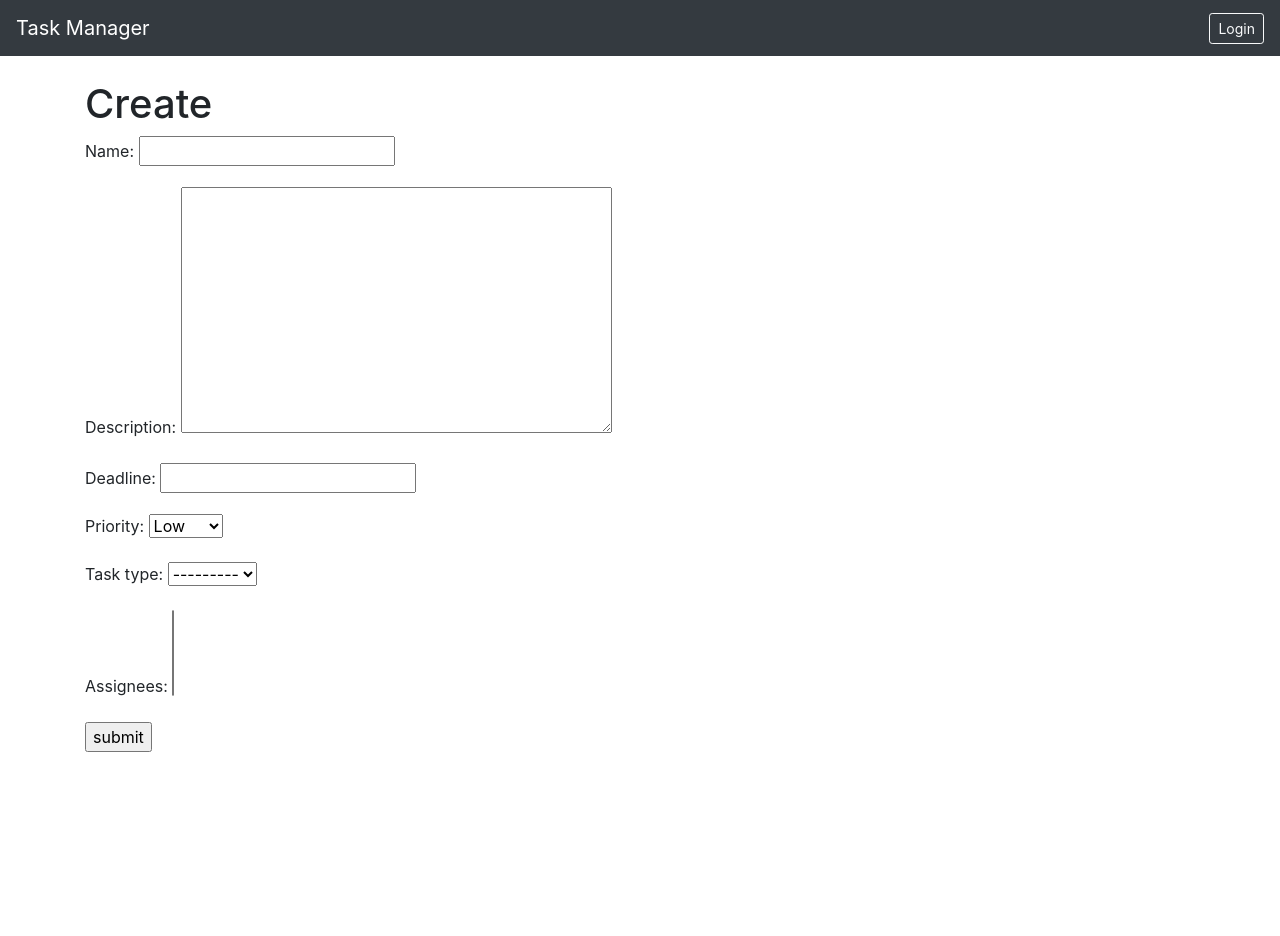
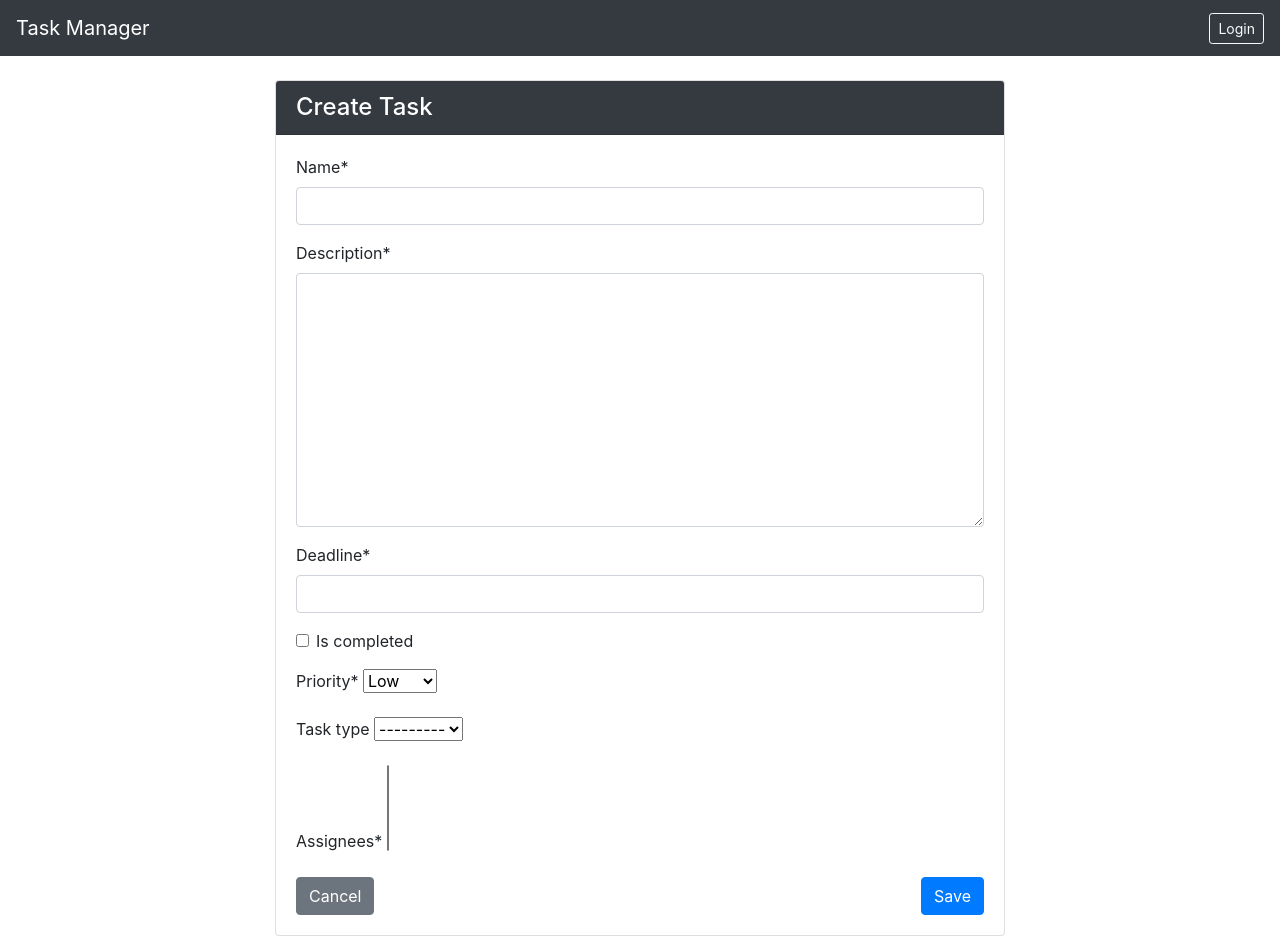
Before and after one commit to pikaOpika/task_manager, a Django app: page /tasks/create/ in a window 1280 px wide. Before the commit the page ends 752 px from the top, so only its background shows below. Run offline with Django 5.2, Linux system fonts and the light colour scheme; data that the repository does not hold is empty; some libraries are stand-ins or nearby versions.

Commit message:
Updated task_form.html added post methods to TaskDetailView for assigning workers added filters in html

```diff
--- a/task/templates/task/task_detail.html
+++ b/task/templates/task/task_detail.html
@@ -7,8 +7,8 @@
     <div class="card-header bg-dark text-white d-flex justify-content-between align-items-center">
         <h4 class="mb-0">{{ task.name }}</h4>
         <div>
-            <a href="{% url 'task:task-update' task.id %}" class="btn btn-sm btn-outline-light mr-2">Edit</a>
-            <a href="{% url 'task:task-delete' task.id %}" class="btn btn-sm btn-outline-danger">Delete</a>
+            <a href="" class="btn btn-sm btn-outline-light mr-2">Edit</a>
+            <a href="" class="btn btn-sm btn-outline-danger">Delete</a>
         </div>
     </div>
     <div class="card-body">
--- a/task/templates/task/task_form.html
+++ b/task/templates/task/task_form.html
@@ -1,10 +1,30 @@
 {% extends "base.html" %}
+{% load crispy_forms_filters %}
+
+{% block title %}
+    {{object|yesno:"Update,Create" }} Task — Task Manager
+{% endblock %}
 
 {% block content %}
-<h1>Create</h1>
-<form action="" method="post">
-  {% csrf_token %}
-  {{form.as_p}}
-  <input type="submit" value="submit">
-</form>
-{% endblock  %}
+<div class="row justify-content-center">
+    <div class="col-md-8">
+        <div class="card">
+            <div class="card-header bg-dark text-white">
+                <h4 class="mb-0">
+                    {% if object %}Update Task{% else %}Create Task{% endif %}
+                </h4>
+            </div>
+            <div class="card-body">
+                <form method="post">
+                    {% csrf_token %}
+                    {{ form|crispy }}
+                    <div class="d-flex justify-content-between mt-3">
+                        <a href="{% url 'task:task-list' %}" class="btn btn-secondary">Cancel</a>
+                        <button type="submit" class="btn btn-primary">Save</button>
+                    </div>
+                </form>
+            </div>
+        </div>
+    </div>
+</div>
+{% endblock %}
--- a/task/urls.py
+++ b/task/urls.py
@@ -1,6 +1,6 @@
 from django.urls import path
 
-from .views import index, TaskListView, TaskCreateView
+from .views import index, TaskListView, TaskCreateView, TaskDetailView
 
 app_name = 'task'
 
@@ -8,4 +8,5 @@ urlpatterns = [
     path('', index, name='index'),
     path('tasks/', TaskListView.as_view(), name="task-list"),
     path('tasks/create/', TaskCreateView.as_view(), name="task-create"),
+    path('tasks/<int:pk>/', TaskDetailView.as_view(), name="task-detail")
 ]
--- a/task/views.py
+++ b/task/views.py
@@ -1,4 +1,4 @@
-from django.shortcuts import render
+from django.shortcuts import render, redirect
 from django.views import generic
 from django.urls import reverse, reverse_lazy
 
@@ -25,8 +25,16 @@ class TaskListView(generic.ListView):
 class TaskDetailView(generic.DetailView):
     model = Task
 
+    def post(self, request, *args, **kwargs):
+        obj = self.get_object()
+        action = self.request.POST.get("action")
+        if action == "assign":
+            obj.assignees.add(self.request.user)
+        else:
+            obj.assignees.remove(self.request.user)
+        return redirect("task:task-detail", pk=obj.id)
+
 class TaskCreateView(generic.CreateView):
     model = Task
-    fields = ["name", "description", "deadline", "priority",
-              "task_type", "assignees"]
+    fields = "__all__"
     success_url = reverse_lazy("task:task-list")
```
Also changed, not shown: task/templates/task/task_list.html (+6 -6 lines).
